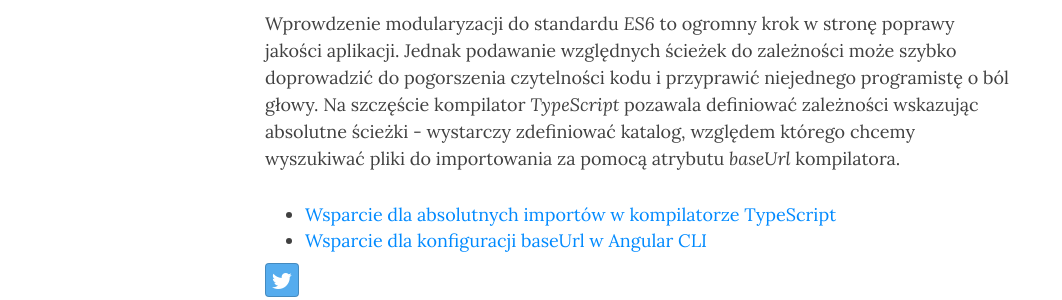
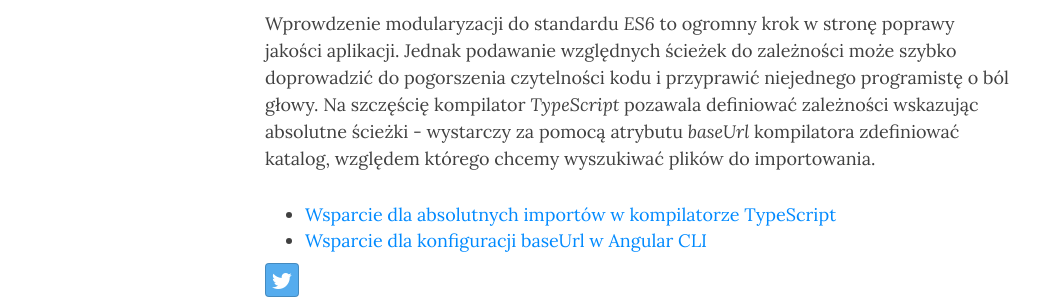
Before and after one commit to glipecki/glipecki.github.io, a Jekyll site: the page built from _posts/2016-12-04-absolutne-importowanie-zaleznosci-w-angular-cli.md, in a window 1280 px wide and 900 px high, scrolled down 2461 px. Shown: the part 248-548 px from the top of the window, without its empty margins (0-1062 px from the left). Built offline with Jekyll 4.4.1, drawn with Linux system fonts in a browser that asks for light colours; nearby versions of some CDN libraries; comment, search, counter and statistics services are not loaded.

Commit message:
Update 2016-12-04-absolutne-importowanie-zaleznosci-w-angular-cli.md

```diff
--- a/_posts/2016-12-04-absolutne-importowanie-zaleznosci-w-angular-cli.md
+++ b/_posts/2016-12-04-absolutne-importowanie-zaleznosci-w-angular-cli.md
@@ -82,7 +82,7 @@ export class UserDetailsService {
 
 ## Podsumowanie
 
-Wprowdzenie modularyzacji do standardu _ES6_ to ogromny krok w stronę poprawy jakości aplikacji. Jednak podawanie względnych ścieżek do zależności może szybko doprowadzić do pogorszenia czytelności kodu i przyprawić niejednego programistę o ból głowy. Na szczęście kompilator _TypeScript_ pozawala definiować zależności wskazując absolutne ścieżki - wystarczy zdefiniować katalog, względem którego chcemy wyszukiwać pliki do importowania za pomocą atrybutu _baseUrl_ kompilatora.
+Wprowdzenie modularyzacji do standardu _ES6_ to ogromny krok w stronę poprawy jakości aplikacji. Jednak podawanie względnych ścieżek do zależności może szybko doprowadzić do pogorszenia czytelności kodu i przyprawić niejednego programistę o ból głowy. Na szczęścię kompilator _TypeScript_ pozawala definiować zależności wskazując absolutne ścieżki - wystarczy za pomocą atrybutu _baseUrl_ kompilatora zdefiniować katalog, względem którego chcemy wyszukiwać plików do importowania.
 
 - [Wsparcie dla absolutnych importów w kompilatorze TypeScript](https://github.com/Microsoft/TypeScript/pull/5728)
 - [Wsparcie dla konfiguracji baseUrl w Angular CLI](https://github.com/angular/angular-cli/pull/2470)
```
